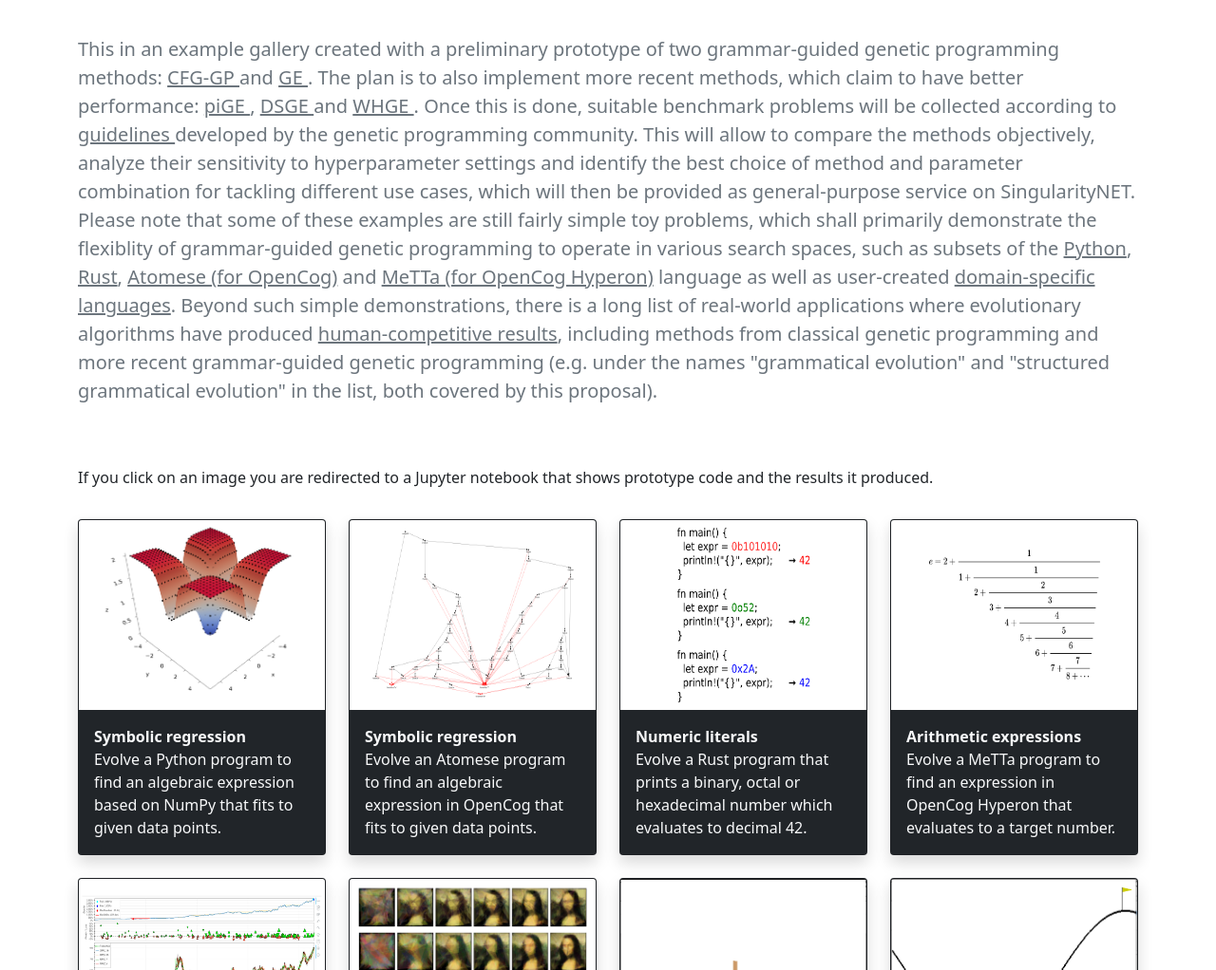
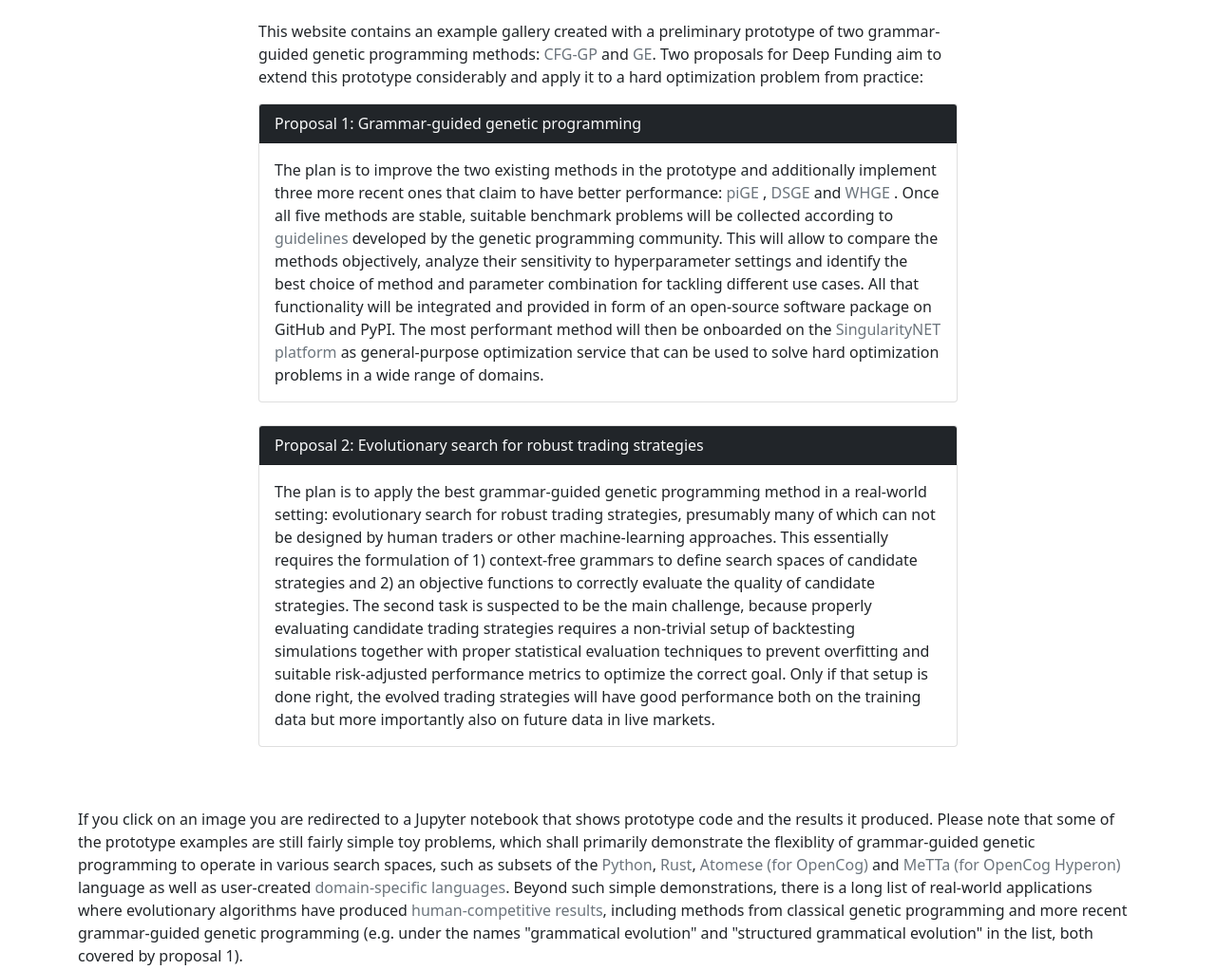
Before and after one commit to robert-haas/g3p, a plain HTML site: page docs/index.html in a window 1280 px wide. Shown: the part 581-1603 px from the top of the page at 95% size. Drawn offline with Linux system fonts and the light colour scheme.

Commit message:
include proposal 2

```diff
--- a/docs/index.html
+++ b/docs/index.html
@@ -32,86 +32,130 @@
 <header>
   <div class="navbar navbar-dark bg-dark shadow">
     <div class="container">
-      <a href="#" class="navbar-brand d-flex align-items-end">
-        <a class="navbar-brand" href="https://proposals.deepfunding.ai/collaborate/066ca519-07a4-44a9-91ab-23bc44e737df" target="_blank">
-          Proposal for Deep Funding
-          &nbsp;
-          <svg xmlns="http://www.w3.org/2000/svg" width="20" height="20" fill="currentColor" class="bi bi-arrow-right-circle" viewBox="0 0 18 18">
-  <path fill-rule="evenodd" d="M1 8a7 7 0 1 0 14 0A7 7 0 0 0 1 8zm15 0A8 8 0 1 1 0 8a8 8 0 0 1 16 0zM4.5 7.5a.5.5 0 0 0 0 1h5.793l-2.147 2.146a.5.5 0 0 0 .708.708l3-3a.5.5 0 0 0 0-.708l-3-3a.5.5 0 1 0-.708.708L10.293 7.5H4.5z"/>
-          </svg>
+      <nav class="nav">
+        <a class="nav-link text-light" href="https://deepfunding.ai/" target="_blank">Deep Funding</a>
+        <a class="nav-link text-light" href="https://proposals.deepfunding.ai/collaborate/066ca519-07a4-44a9-91ab-23bc44e737df" target="_blank">
+          Proposal 1: General-purpose methods
         </a>
-      </a>
+        <a class="nav-link text-light" href="https://proposals.deepfunding.ai/collaborate/0f741644-1b9b-42c0-a5c8-c5bd69085a90" target="_blank">
+          Proposal 2: Real-world application
+        </a>
+      </nav>
     </div>
   </div>
 </header>
 
 <main>
-  <section class="py-5 text-center container">
-    <div class="row py-lg-5">
+  <div class="container py-4 text-center">
+    <div class="row py-5">
       <div class="col-lg-8 col-md-8 mx-auto">
         <h1 class="fw-light">Grammar-guided genetic programming</h1>
         <p class="lead text-muted">Evolve programs in any context-free language for any quantifiable goal</p>
       </div>
     </div>
-    <div class="row py-3" style="height:180px!important;">
+    <div class="row py-4" style="height:180px!important;">
       <div id="drawingArea"></div>
     </div>
-  </section>
+  </div>
 
-  <div class="album py-4">
-    <div class="container">
-      <div class="row py-3">
-        <p class="lead text-muted">
-            This in an example gallery created with a preliminary prototype of two grammar-guided genetic programming methods:
-            <a class="text-muted" href="https://scholar.google.de/citations?view_op=view_citation&hl=de&user=BA0ubm4AAAAJ&citation_for_view=BA0ubm4AAAAJ:u5HHmVD_uO8C">
-              CFG-GP
+  <div class="container py-4">
+    <div class="row py-5 justify-content-center">
+      <div class="col-md-8">
+        This website contains an example gallery created with a preliminary prototype of
+        two grammar-guided genetic programming methods:
+        <a class="text-muted text-decoration-none" href="https://scholar.google.de/citations?view_op=view_citation&hl=de&user=BA0ubm4AAAAJ&citation_for_view=BA0ubm4AAAAJ:u5HHmVD_uO8C">CFG-GP</a>
+        and
+        <a class="text-muted text-decoration-none" href="https://scholar.google.de/citations?view_op=view_citation&hl=de&user=KlZHzFgAAAAJ&citation_for_view=KlZHzFgAAAAJ:AvfA0Oy_GE0C">GE</a>.
+        Two proposals for Deep Funding aim to extend this prototype considerably and
+        apply it to a hard optimization problem from practice:
+        <div class="card mt-3">
+          <div class="card-header bg-dark">
+            <a class="text-light text-decoration-none" href="https://proposals.deepfunding.ai/collaborate/066ca519-07a4-44a9-91ab-23bc44e737df" target="_blank">
+              Proposal 1: Grammar-guided genetic programming
             </a>
-            and
-            <a class="text-muted" href="https://scholar.google.de/citations?view_op=view_citation&hl=de&user=KlZHzFgAAAAJ&citation_for_view=KlZHzFgAAAAJ:AvfA0Oy_GE0C">
-              GE
-            </a>.
-            The plan is to also implement more recent methods, which claim to have better performance:
-            <a class="text-muted" href="https://scholar.google.de/citations?view_op=view_citation&hl=de&user=KlZHzFgAAAAJ&citation_for_view=KlZHzFgAAAAJ:hFOr9nPyWt4C">
+          </div>
+          <div class="card-body">
+            The plan is to improve the two existing methods in the prototype and additionally implement three more recent ones that claim to have better performance:
+            <a class="text-muted text-decoration-none" href="https://scholar.google.de/citations?view_op=view_citation&hl=de&user=KlZHzFgAAAAJ&citation_for_view=KlZHzFgAAAAJ:hFOr9nPyWt4C">
               piGE
             </a>,
-            <a class="text-muted" href="https://scholar.google.de/citations?view_op=view_citation&hl=de&user=IC4uQLcAAAAJ&citation_for_view=IC4uQLcAAAAJ:2P1L_qKh6hAC">
+            <a class="text-muted text-decoration-none" href="https://scholar.google.de/citations?view_op=view_citation&hl=de&user=IC4uQLcAAAAJ&citation_for_view=IC4uQLcAAAAJ:2P1L_qKh6hAC">
               DSGE
             </a>
             and
-            <a class="text-muted" href="https://scholar.google.de/citations?view_op=view_citation&hl=de&user=PMy0x0MAAAAJ&citation_for_view=PMy0x0MAAAAJ:3WNXLiBY60kC">
+            <a class="text-muted text-decoration-none" href="https://scholar.google.de/citations?view_op=view_citation&hl=de&user=PMy0x0MAAAAJ&citation_for_view=PMy0x0MAAAAJ:3WNXLiBY60kC">
               WHGE
             </a>.
-            Once this is done, suitable benchmark problems will be collected according to
-            <a class="text-muted" href="https://scholar.google.de/citations?view_op=view_citation&hl=de&user=gt7X8YkAAAAJ&citation_for_view=gt7X8YkAAAAJ:_FxGoFyzp5QC">
+            Once all five methods are stable, suitable benchmark problems will be collected according to
+            <a class="text-muted text-decoration-none" href="https://scholar.google.de/citations?view_op=view_citation&hl=de&user=gt7X8YkAAAAJ&citation_for_view=gt7X8YkAAAAJ:_FxGoFyzp5QC">
               guidelines
             </a>
             developed by the genetic programming community.
             This will allow to compare the methods objectively,
             analyze their sensitivity to hyperparameter settings
-            and identify the best choice of method and parameter combination for tackling different use cases,
-            which will then be provided as general-purpose service on SingularityNET.
-            Please note that some of these examples are still fairly simple toy problems, which
+            and identify the best choice of method and parameter combination for tackling different use cases.
+            All that functionality will be integrated and provided in form of an
+            open-source software package on GitHub and PyPI.
+            The most performant method will then be onboarded on the
+            <a class="text-muted text-decoration-none" href="https://singularitynet.io/">SingularityNET platform</a>
+            as general-purpose optimization service that can be used to solve
+            hard optimization problems in a wide range of domains.
+          </div>
+        </div>
+
+        <div class="card mt-4">
+          <div class="card-header bg-dark">
+            <a class="text-light text-decoration-none" href="https://proposals.deepfunding.ai/collaborate/0f741644-1b9b-42c0-a5c8-c5bd69085a90" target="_blank">
+              Proposal 2: Evolutionary search for robust trading strategies
+            </a>
+          </div>
+          <div class="card-body">
+            The plan is to apply the best grammar-guided genetic programming method in a
+            real-world setting: evolutionary search for robust trading strategies,
+            presumably many of which can not be designed by human traders or
+            other machine-learning approaches.
+            This essentially requires the formulation of
+            1) context-free grammars to define search spaces of candidate strategies and
+            2) an objective functions to correctly evaluate the quality of candidate strategies.
+            The second task is suspected to be the main challenge, because properly
+            evaluating candidate trading strategies requires a non-trivial setup
+            of backtesting simulations together with proper statistical evaluation techniques
+            to prevent overfitting and suitable risk-adjusted performance metrics
+            to optimize the correct goal. Only if that setup is done right, the evolved
+            trading strategies will have good performance both on the training data but more
+            importantly also on future data in live markets.
+          </div>
+        </div>
+
+      </div>
+
+    </div>
+
+    <div class="row py-3 justify-content-center">
+      <div class="col">
+            If you click on an image you are redirected to a Jupyter notebook that shows prototype code and the results it produced.
+
+            Please note that some of the prototype examples are still fairly simple toy problems, which
             shall primarily demonstrate the flexiblity of grammar-guided genetic programming to operate in various search spaces,
             such as subsets of the
-            <a class="text-muted" href="https://www.python.org">Python</a>,
-            <a class="text-muted" href="https://www.rust-lang.org/">Rust</a>,
-            <a class="text-muted" href="https://wiki.opencog.org/w/Atomese">Atomese (for OpenCog)</a>
+            <a class="text-muted text-decoration-none" href="https://www.python.org">Python</a>,
+            <a class="text-muted text-decoration-none" href="https://www.rust-lang.org/">Rust</a>,
+            <a class="text-muted text-decoration-none" href="https://wiki.opencog.org/w/Atomese">Atomese (for OpenCog)</a>
             and
-            <a class="text-muted" href="https://wiki.opencog.org/w/Hyperon:Atomese">MeTTa (for OpenCog Hyperon)</a>
+            <a class="text-muted text-decoration-none" href="https://wiki.opencog.org/w/Hyperon:Atomese">MeTTa (for OpenCog Hyperon)</a>
             language as well as user-created
-            <a class="text-muted" href="https://en.wikipedia.org/wiki/Domain-specific_language">domain-specific languages</a>.
+            <a class="text-muted text-decoration-none" href="https://en.wikipedia.org/wiki/Domain-specific_language">domain-specific languages</a>.
             Beyond such simple demonstrations, there is a long list of real-world applications
             where evolutionary algorithms have produced
-            <a class="text-muted" href="https://www.human-competitive.org/awards">human-competitive results</a>,
+            <a class="text-muted text-decoration-none" href="https://www.human-competitive.org/awards">human-competitive results</a>,
             including methods from classical genetic programming and more recent
             grammar-guided genetic programming (e.g. under the names "grammatical evolution" and
-            "structured grammatical evolution" in the list, both covered by this proposal).
-        </p>
-        <p style="margin-top:3em;">
-            If you click on an image you are redirected to a Jupyter notebook that shows prototype code and the results it produced.
-        </p>
+            "structured grammatical evolution" in the list, both covered by proposal 1).
       </div>
-      <div class="row row-cols-1 row-cols-sm-2 row-cols-md-4 g-4">
+
+    </div>
+
+    <div class="row row-cols-1 row-cols-sm-2 row-cols-md-2 row-cols-lg-4 g-4">
 
         <div class="col">
           <div class="card bg-dark text-light shadow">
@@ -222,11 +266,11 @@
 
       </div>
     </div>
-  </div>
+
 
 </main>
 
-<footer class="text-muted py-5">
+<footer class="text-muted">
   <div class="container">
     <p><a class="text-dark" href="https://www.github.com/robert-haas">Robert Haas</a>, Vienna, April 2022</p>
   </div>
```
